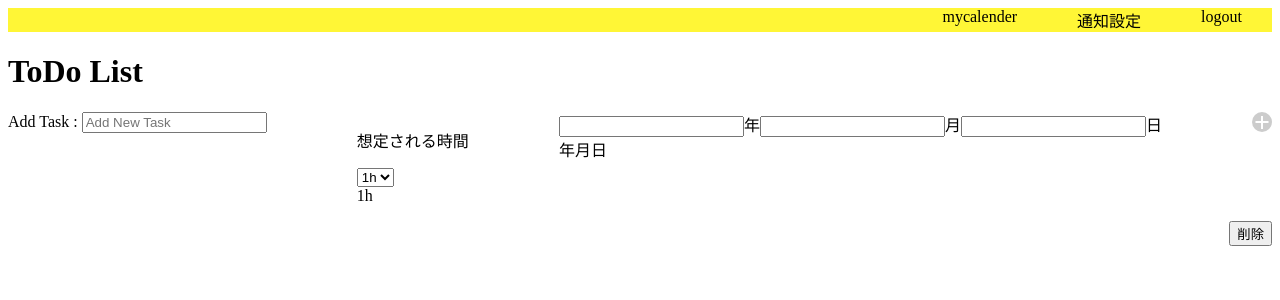
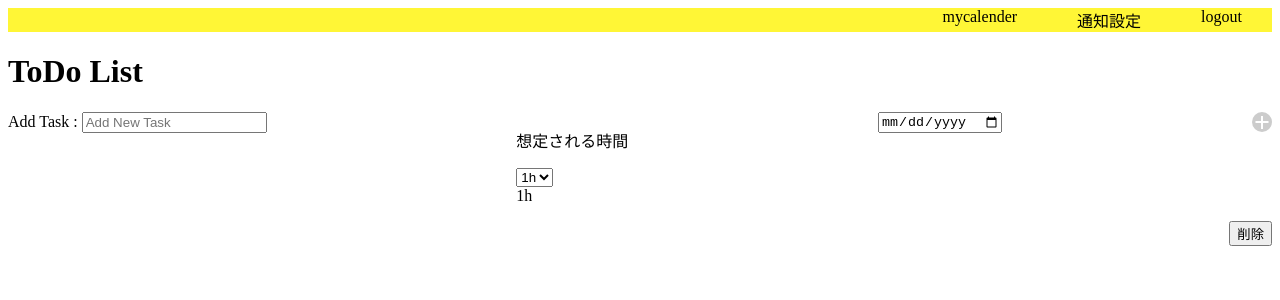
Before and after one commit to takato0520/todo-app, a React (Create React App) app: page /taskHistory in a window 1280 px wide. Shown: the top 300 px of the page. Built offline with nearby package versions, Linux system fonts and the light colour scheme.

Commit message:
input部分を作りました。これから時間についても入れます

```diff
--- a/src/Taskinput/taskinput.js
+++ b/src/Taskinput/taskinput.js
@@ -1,55 +1,8 @@
-/* import React, { useState } from 'react'
-import classes from './taskinput.module.css'
-import Input from './input'
-
-const getKey = () => Math.random().toString(32).substring(2);
-
-const Taskinput = () => {
-    const [items, setItems] = useState([])
-
-
-    const handleAdd = content => {
-        const itemarray = Object.entries(items)
-        setItems([...items,
-
-        { content: content, key: getKey() }
-        ])
-        console.log(content)
-        console.log(items)
-        console.log(itemarray)
-    }
-
-
-    return (
-        <>
-            <div className={classes.taskbar}>
-                <p>task name</p>
-                <p>task time</p>
-                <p>dead line</p>
-            </div>
-
-            <div className={classes.textbox}>
-                <Input onAdd={handleAdd} />
-
-
-            </div>
-            <div
-                className={`${classes.icon} ${classes.iconplus}`}
-                onClick={handleAdd} >
-                <span className={classes.icon__mark}></span>
-            </div>
-            <div>{items}</div>
-
-        </>
-    )
-}
-
-export default Taskinput;
 
 
 
 
- */
+
 import classes from './taskinput.module.css'
 import React, { useState } from 'react';
 
@@ -68,14 +21,7 @@ function Taskinput() {
             arr: '',
             isCompleted: false
         },
-        /* {
-            task: 'Learn React Hook',
-            isCompleted: false
-        },
-        {
-            task: 'Learn Gatsby.js',
-            isCompleted: false
-        }, */
+
     ]
 
     const [todos, setTodo] = useState(initialState);
@@ -102,25 +48,20 @@ function Taskinput() {
     console.log(time)
 
     //taskの締め切りについて
-    var today = new Date()
+
+    const [dead, setDead] = useState('')
+    let today = new Date()
+    let nowdate = today.getTime()
+    let deadTime = Date.parse(new Date(dead))
+    console.log(deadTime)
+    let differdate = deadTime - nowdate
+    console.log(differdate)
+
+    console.log(nowdate)
+    /*    console.log(today) */
 
 
-    var nowdate = today.getTime()
-    console.log(nowdate)
-    console.log(today)
 
-    const [dead, setDead] = useState('')
-
-
-    const [year, setYear] = useState('')
-    const [month, setMonth] = useState('')
-    const [day, setDay] = useState('')
-    /* const [hour, setHour] = useState('') */
-
-    var targetDate = new Date(year, month, day)
-    var changeDate = targetDate.getTime();
-
-    const differdate = changeDate - nowdate
 
 
     console.log(dead)
@@ -135,17 +76,16 @@ function Taskinput() {
     const handleSubmit = (event) => {
         event.preventDefault()
         if (task === '') return
-        setTodo(todos => [...todos, { task, time, dead, arr,/* message */ isCompleted: false }])
+        const tmpTodo = [...todos, { task, time, dead, arr: differdate,/*  message: `${year}`"年", */ isCompleted: false }]
+
         setTask('')
         console.log('add')
-        /* setMessage(() => { as: differdate }) */
 
-        /* let newarr = setArr([...arr, differdate])
-        console.log(setArr([...arr, `${differdate}`])) */
-        setArr(differdate)
+        setArr(tmpTodo)
+
         console.log(arr)
         console.log(differdate)
-        todos.sort(function (a, b) {
+        tmpTodo.sort(function (a, b) {
             console.log(a.arr)
             if (a.arr < b.arr) {
                 return -1;
@@ -155,7 +95,8 @@ function Taskinput() {
             }
             return 0;
         })
-        console.log(todos)
+        setTodo(tmpTodo)
+
     }
 
 
@@ -170,6 +111,7 @@ function Taskinput() {
     }
 
 
+    console.log(Date.parse(new Date(dead)))
 
     return (
         <>
@@ -200,14 +142,10 @@ function Taskinput() {
 
                 </div>
                 <div>
-                    <input type="text" onChange={e => setYear(e.target.value)} />年
-                    <input type="text" onChange={e => setMonth(e.target.value)} />月
-                    <input type="text" onChange={e => setDay(e.target.value)} />日
-                    {/* <input type="text" onChange={e => setHour(e.target.value)} />時 */}
-                    <div>{year}年{month}月{day}日</div>
-                    {/* <input type="date"
+
+                    <input type="date"
                         onChange={e => setDead(e.target.value)} />
-                    <div>{dead}</div> */}
+                    <div>{dead}</div>
                 </div>
                 <div><Button clicked={handleSubmit} /></div>
             </div>
```
Also changed, not shown: src/Taskinput/detail.js (added).
